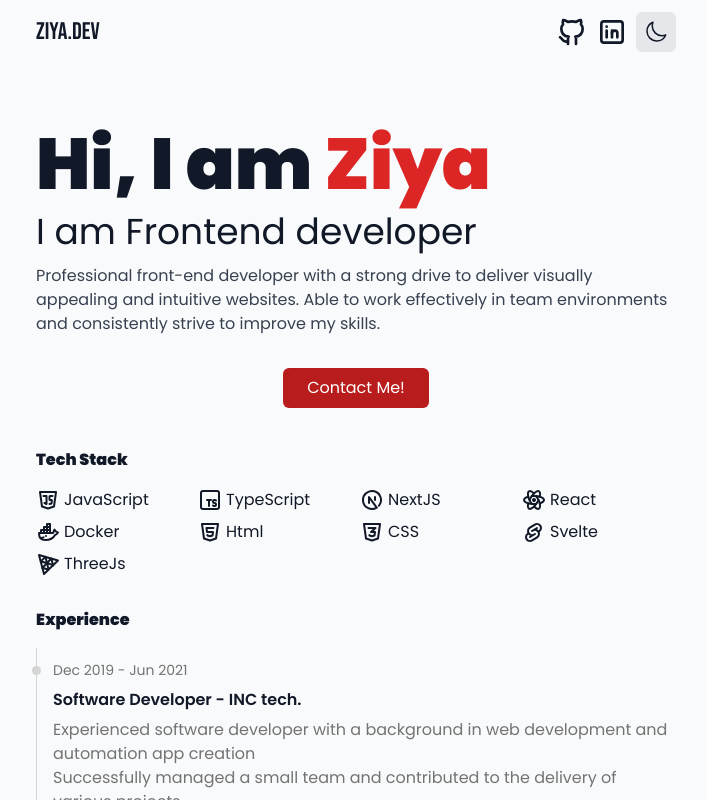
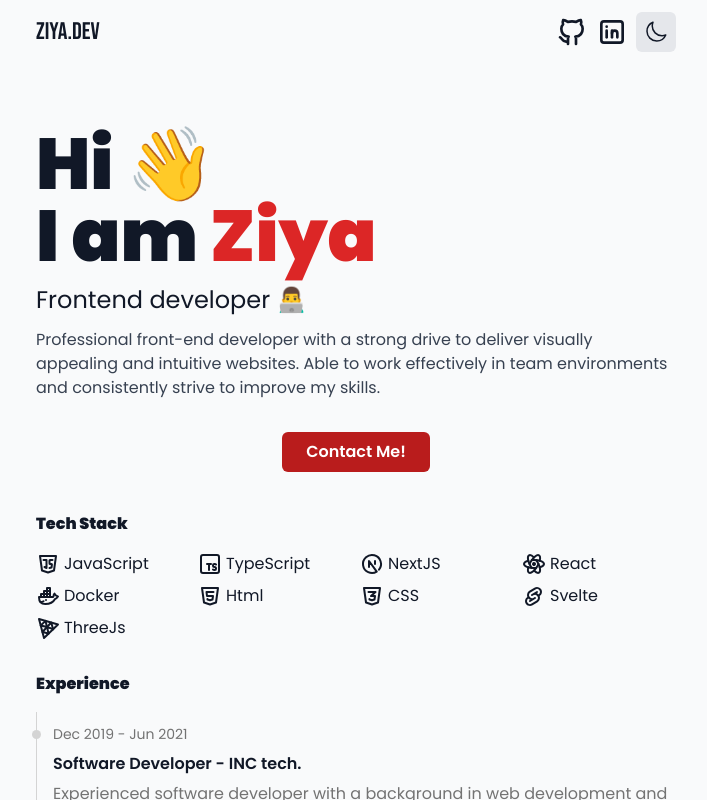
Before and after one commit to ziya-arslan/portfolio, a Next.js app: page / in a window 1280 px wide. Shown: the top 800 px of the page, without its empty margins (284-991 px from the left). Built offline with nearby package versions, Linux system fonts and the light colour scheme.

Commit message:
:space_invader: Changed hero

```diff
--- a/src/sections/hero.tsx
+++ b/src/sections/hero.tsx
@@ -6,9 +6,9 @@ const Hero = () => {
   return (
     <section className="mt-16">
       <h1 className="text-7xl font-bold">
-        Hi, I am <span className="text-red-600">Ziya</span>
+        Hi 👋 <br /> I am <span className="text-red-600">Ziya</span>
       </h1>
-      <h3 className="text-4xl my-3">I am Frontend developer</h3>
+      <h3 className="text-2xl my-3">Frontend developer 👨‍💻</h3>
       <p className="text-gray-700 mb-8">
         Professional front-end developer with a strong drive to deliver visually
         appealing and intuitive websites. Able to work effectively in team
@@ -17,7 +17,7 @@ const Hero = () => {
       <div className="w-full flex justify-center">
         <Link
           href="mailto:arslanziya@hotmail.com"
-          className="p-2 rounded-md hover:ring-2 hover:ring-gray-300 bg-red-700 text-white px-6"
+          className="p-2 font-semibold rounded-md hover:ring-2 hover:ring-gray-300 bg-red-700 text-white px-6"
         >
           Contact Me!
         </Link>
```
